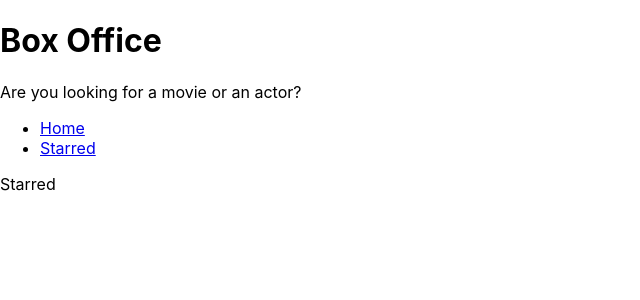
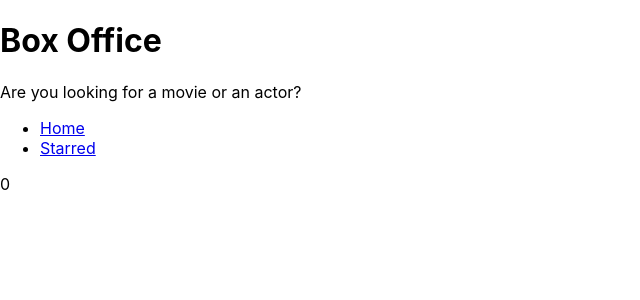
Before and after one commit to ammyfuture/box-office-app, a React (Create React App) app: page /starred in a window 1280 px wide. Shown: the top 300 px of the page, without its empty margins (0-640 px from the left). Built offline with nearby package versions, Linux system fonts and the light colour scheme.

Commit message:
extracted the hook logic we created to its own function component and then we called it in both the showgrid and starred page and we passed isStarred boolean to showcard and then used it to show either starred or unstarred for the user on the button

```diff
--- a/src/Components/Shows/ShowCards.jsx
+++ b/src/Components/Shows/ShowCards.jsx
@@ -1,5 +1,5 @@
 // import { Link } from 'react-router-dom';
-const ShowCards = ({ name, image, summary, id, onStarMeClick }) => {
+const ShowCards = ({ name, image, summary, id, onStarMeClick, isStarred }) => {
   const summaryStripped = summary
     ? summary.split(' ').slice(0, 10).join(' ').replace(/<.+?>/g, '')
     : 'No description';
@@ -15,7 +15,7 @@ const ShowCards = ({ name, image, summary, id, onStarMeClick }) => {
           Read More
         </a>
         <button type="button" onClick={() => onStarMeClick(id)}>
-          Star me
+          {isStarred ? 'Unstar' : 'Star'}
         </button>
       </div>
     </div>
--- a/src/Components/Shows/ShowGrid.jsx
+++ b/src/Components/Shows/ShowGrid.jsx
@@ -1,33 +1,36 @@
-import { useEffect, useReducer } from 'react';
+// import { useEffect, useReducer } from 'react';
 import ShowCards from './ShowCards';
+import { useStarredShow } from '../../lib/useStarredShows';
 
-const usePresistedReducer = (reducer, initalState, localStorageKey) => {
-  const [state, dispatch] = useReducer(reducer, initalState, inital => {
-    const presistedValue = localStorage.getItem(localStorageKey);
-    return presistedValue ? JSON.parse(presistedValue) : inital;
-  });
+// const usePresistedReducer = (reducer, initalState, localStorageKey) => {
+//   const [state, dispatch] = useReducer(reducer, initalState, inital => {
+//     const presistedValue = localStorage.getItem(localStorageKey);
+//     return presistedValue ? JSON.parse(presistedValue) : inital;
+//   });
 
-  useEffect(() => {
-    localStorage.setItem(localStorageKey, JSON.stringify(state));
-  }, [state, localStorageKey]);
+//   useEffect(() => {
+//     localStorage.setItem(localStorageKey, JSON.stringify(state));
+//   }, [state, localStorageKey]);
 
-  return [state, dispatch];
-};
+//   return [state, dispatch];
+// };
 
-const starredShowReducer = (currentStarred, action) => {
-  switch (action.type) {
-    case 'STAR':
-      return currentStarred.concat(action.showId);
-    case 'UNSTAR':
-      return currentStarred.filter(showId => showId !== action.showId);
-  }
-};
+// const starredShowReducer = (currentStarred, action) => {
+//   switch (action.type) {
+//     case 'STAR':
+//       return currentStarred.concat(action.showId);
+//     case 'UNSTAR':
+//       return currentStarred.filter(showId => showId !== action.showId);
+//   }
+// };
 const ShowGrid = ({ shows }) => {
-  const [starredShow, dispatchStarredShow] = usePresistedReducer(
-    starredShowReducer,
-    [],
-    'starredShows'
-  );
+  // const [starredShow, dispatchStarredShow] = usePresistedReducer(
+  //   starredShowReducer,
+  //   [],
+  //   'starredShows'
+  // );
+
+  const [starredShow, dispatchStarredShow] = useStarredShow();
   console.log({ starredShow });
   const onStarMeClick = showId => {
     const isStarred = starredShow.includes(showId);
@@ -51,6 +54,7 @@ const ShowGrid = ({ shows }) => {
           summary={data.show.summary}
           id={data.show.id}
           onStarMeClick={onStarMeClick}
+          isStarred={starredShow.includes(data.show.id)}
         />
       ))}
     </div>
--- a/src/Pages/Starred.jsx
+++ b/src/Pages/Starred.jsx
@@ -1,4 +1,6 @@
+import { useStarredShow } from '../lib/useStarredShows';
 const Starred = () => {
-  return <div>Starred</div>;
+  const [starredShow] = useStarredShow();
+  return <div>{starredShow.length}</div>;
 };
 export default Starred;
--- /dev/null
+++ b/src/lib/useStarredShows.js
@@ -0,0 +1,28 @@
+// returns state and dispatch
+import { useEffect, useReducer } from 'react';
+const usePresistedReducer = (reducer, initalState, localStorageKey) => {
+  const [state, dispatch] = useReducer(reducer, initalState, inital => {
+    const presistedValue = localStorage.getItem(localStorageKey);
+    return presistedValue ? JSON.parse(presistedValue) : inital;
+  });
+
+  useEffect(() => {
+    localStorage.setItem(localStorageKey, JSON.stringify(state));
+  }, [state, localStorageKey]);
+
+  return [state, dispatch];
+};
+
+//reducer
+const starredShowReducer = (currentStarred, action) => {
+  switch (action.type) {
+    case 'STAR':
+      return currentStarred.concat(action.showId);
+    case 'UNSTAR':
+      return currentStarred.filter(showId => showId !== action.showId);
+  }
+};
+
+export const useStarredShow = () => {
+  return usePresistedReducer(starredShowReducer, [], 'starredShows');
+};
```
